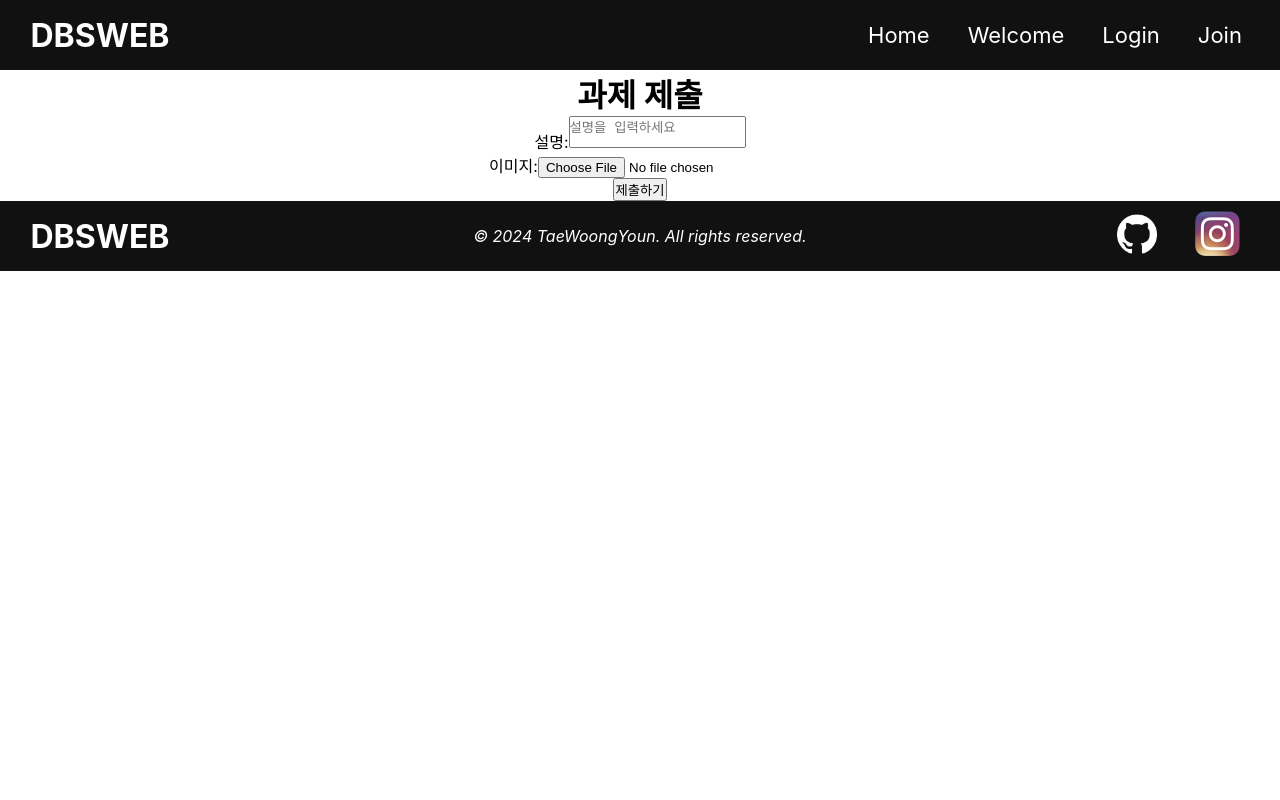
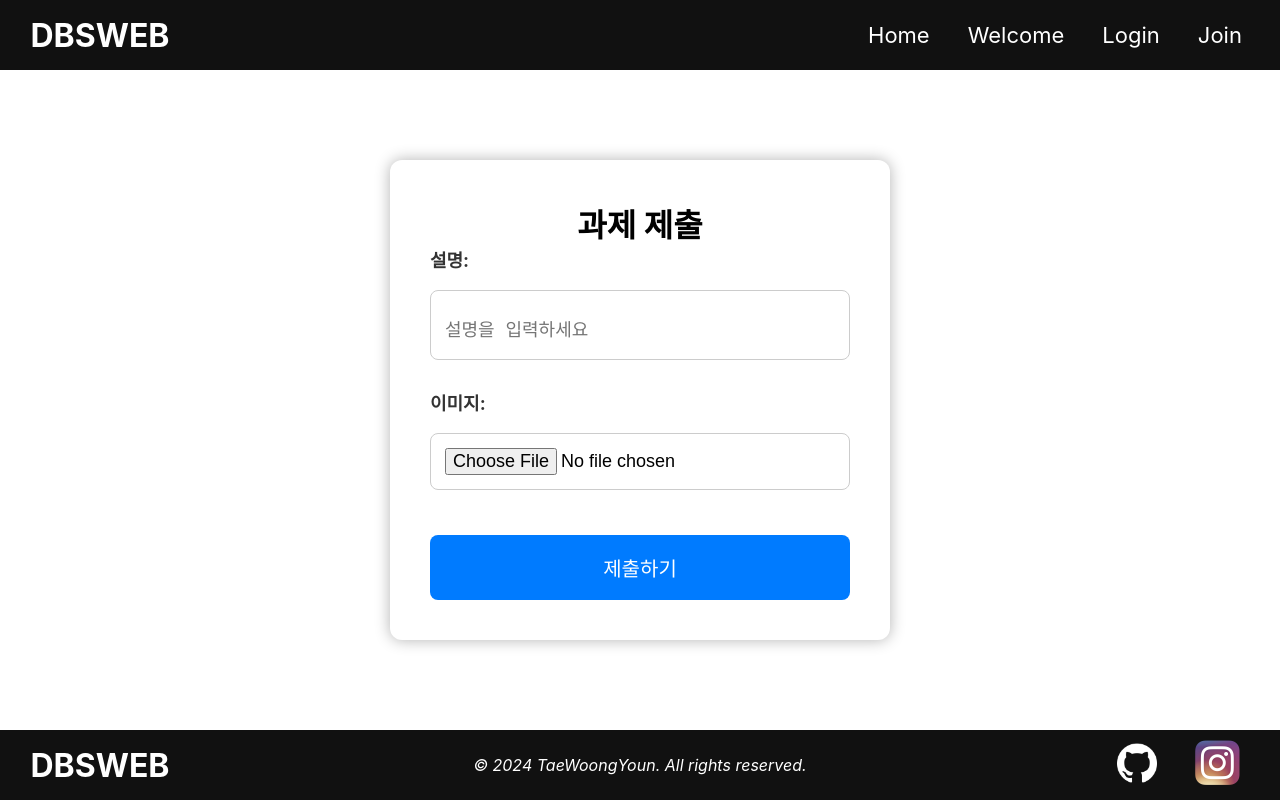
Before and after one commit to TaeWoongYoun/LMS, a React (Create React App) app: page /submit in a window 1280 px wide. Built offline with nearby package versions, Linux system fonts and the light colour scheme.

Commit message:
feat: Add image preview modal feature to assignment submission page

```diff
--- a/src/pages/SubmitPage.js
+++ b/src/pages/SubmitPage.js
@@ -1,5 +1,6 @@
 import React, { useState, useEffect } from 'react';
 import { Navigate } from 'react-router-dom';
+import './styles/SubmitPage.css'
 
 const SubmitPage = () => {
     const [userRole, setUserRole] = useState('');
@@ -8,6 +9,7 @@ const SubmitPage = () => {
     const [previewUrl, setPreviewUrl] = useState('');
     const [error, setError] = useState('');
     const [success, setSuccess] = useState('');
+    const [showModal, setShowModal] = useState(false);
 
     useEffect(() => {
         const storedRole = localStorage.getItem('userRole');
@@ -99,9 +101,15 @@ const SubmitPage = () => {
                             required
                         />
                         {previewUrl && (
-                            <div className="image-preview">
-                                <img src={previewUrl} alt="Preview" />
-                            </div>
+                            <>
+                                <button
+                                    type="button"
+                                    className="preview-button"
+                                    onClick={() => setShowModal(true)}
+                                >
+                                    이미지 미리보기
+                                </button>
+                            </>
                         )}
                     </div>
 
@@ -110,6 +118,21 @@ const SubmitPage = () => {
                     </button>
                 </form>
             </div>
+
+            {/* 모달 */}
+            {showModal && (
+                <div className="modal-backdrop" onClick={() => setShowModal(false)}>
+                    <div className="modal-content" onClick={e => e.stopPropagation()}>
+                        <img src={previewUrl} alt="Preview" className="modal-image"/>
+                        <button
+                            className="modal-close-button"
+                            onClick={() => setShowModal(false)}
+                        >
+                            닫기
+                        </button>
+                    </div>
+                </div>
+            )}
         </div>
     );
 };
--- /dev/null
+++ b/src/pages/styles/SubmitPage.css
@@ -0,0 +1,115 @@
+.submit-page{
+    width: 100%;
+    height: calc(100vh - 140px);
+    position: relative;
+}
+
+.submit-container{
+    position: absolute;
+    top: 50%;
+    left: 50%;
+    transform: translate(-50%, -50%);
+    background-color: #fff;
+    padding: 40px;
+    border-radius: 12px;
+    box-shadow: 0 0px 15px rgba(0, 0, 0, 0.3);
+    width: 100%;
+    max-width: 500px;
+}
+
+.form-group{
+    margin-bottom: 25px;
+}
+
+.form-group label {
+    text-align: left;
+    font-size: 18px;
+    font-weight: bold;
+    display: block;
+    margin-bottom: 10px;
+    color: #333;
+}
+
+.form-group input, .form-group textarea {
+    width: 100%;
+    padding: 14px;
+    font-size: 18px;
+    border: 1px solid #ccc;
+    border-radius: 8px;
+    margin-top: 8px;
+    align-content: center;
+}
+
+.submit-container .submit-button {
+    background-color: #007bff;
+    color: white;
+    padding: 18px 30px;
+    font-size: 20px;
+    border: none;
+    border-radius: 8px;
+    cursor: pointer;
+    width: 100%;
+    margin-top: 20px;
+}
+
+.submit-container .submit-button:hover {
+    background-color: #0056b3;
+}
+
+.submit-page .preview-button {
+    margin-top: 10px;
+    padding: 8px 16px;
+    background-color: #4CAF50;
+    color: white;
+    border: none;
+    border-radius: 4px;
+    cursor: pointer;
+}
+
+.submit-page .preview-button:hover {
+    background-color: #45a049;
+}
+
+.submit-page .modal-backdrop {
+    position: fixed;
+    top: 0;
+    left: 0;
+    width: 100%;
+    height: 100%;
+    background-color: rgba(0, 0, 0, 0.7);
+    display: flex;
+    justify-content: center;
+    align-items: center;
+    z-index: 1000;
+}
+
+.submit-page .modal-content {
+    background: white;
+    padding: 20px;
+    border-radius: 8px;
+    position: relative;
+    max-width: 90%;
+    max-height: 90%;
+}
+
+.submit-page .modal-image {
+    max-width: 100%;
+    max-height: 80vh;
+    object-fit: contain;
+}
+
+.submit-page .modal-close-button {
+    position: absolute;
+    top: 10px;
+    right: 10px;
+    padding: 8px 16px;
+    background-color: #ff4444;
+    color: white;
+    border: none;
+    border-radius: 4px;
+    cursor: pointer;
+}
+
+.submit-page .modal-close-button:hover {
+    background-color: #cc0000;
+}
```
